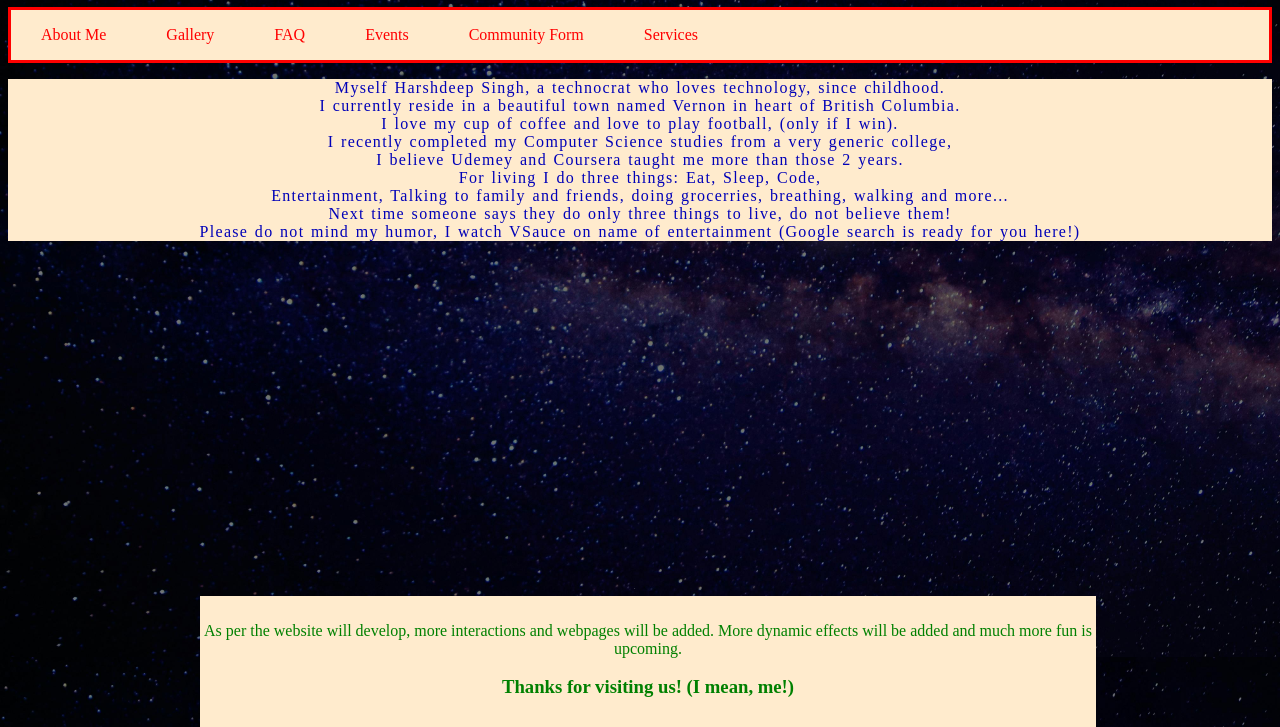
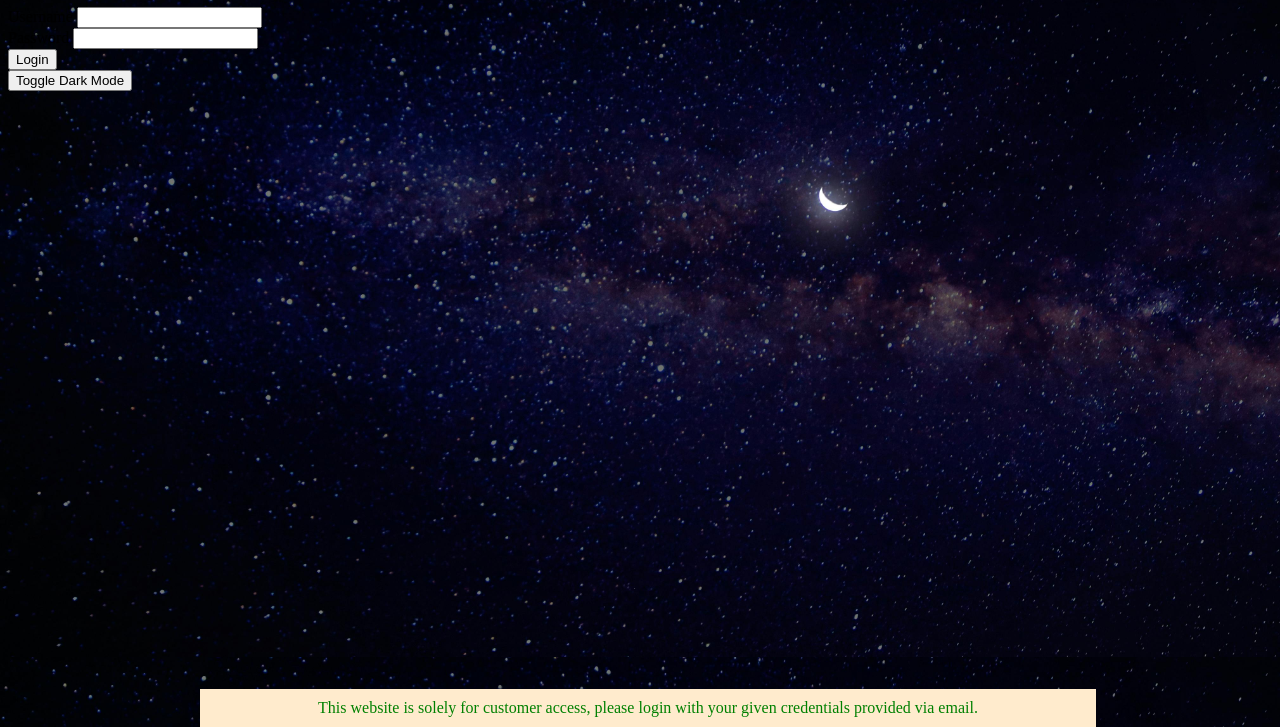
Before and after one commit to sirharshdeep/visualflares, a plain HTML site: page index.html in a window 1280 px wide. Shown: the part 73-800 px from the top of the page. Drawn offline with Linux system fonts and the light colour scheme.

Commit message:
The website is set to display VisualFlaresStudios

```diff
--- a/index.html
+++ b/index.html
@@ -3,48 +3,33 @@
 <head>
     <meta charset="UTF-8">
     <meta name="viewport" content="width=device-width, initial-scale=1.0">
-    <title>Harshdeep's Home</title>
+    <title>Visual Flares Studios - Login</title>
     <link rel="stylesheet" href="index.css">
-
 </head>
 <body>
-<div>
-<h1 id="headTitle">Welcome, from bottom of my heart.</h1>
-</div>
-<nav id="menuMain">
-    <ul>
-        <li><a href="C:\Users\mrhar\OneDrive\Desktop\Harshdeep\AboutMe\aboutMe.html">About Me</a></li>
-        <li><a href="C:\Users\mrhar\OneDrive\Desktop\Harshdeep\Gallery\gallery.html">Gallery</a></li>
-        <li><a href="C:\Users\mrhar\OneDrive\Desktop\Harshdeep\faq\faq.html">FAQ</a></li>
-        <li><a href="C:\Users\mrhar\OneDrive\Desktop\Harshdeep\Events\events.html">Events</a></li>
-        <li><a href="C:\Users\mrhar\OneDrive\Desktop\Harshdeep\CommunityForm\communityForm.html">Community Form</a></li>
-        <li><a href="C:\Users\mrhar\OneDrive\Desktop\Harshdeep\Services\services.html">Services</a></li>
-    </ul>
+    <div class="container">
+        <h1>Visual Flares Studios</h1>
+        <form action="https://www.google.com" method="get">
+            <div class="input-group">
+                <label for="username">Username</label>
+                <input type="text" id="username" name="username" required>
+            </div>
+            <div class="input-group">
+                <label for="password">Password</label>
+                <input type="password" id="password" name="password" required>
+            </div>
+            <button type="submit" class="login-button">Login</button>
+        </form>
+        <button id="theme-toggle" class="theme-toggle">Toggle Dark Mode</button>
+    </div>
+    <footer>
+        This website is solely for customer access, please login with your given credentials provided via email.
+    </footer>
 
-
-
-</nav>
-<div>
-<p id="intro">
-    Myself Harshdeep Singh, a technocrat who loves technology, since childhood.<br>
-    I currently reside in a beautiful town named Vernon in heart of British Columbia. <br>
-    I love my cup of coffee and love to play football, (only if I win). <br>
-    I recently completed my Computer Science studies from a very generic college, <br>
-     I believe Udemey and Coursera taught me more than those 2 years. <br>
-     For living I do three things: Eat, Sleep, Code, <br> Entertainment, Talking to family and friends, doing grocerries, breathing, walking and more... <br>
-     Next time someone says they do only three things to live, do not believe them! <br>
-     Please do not mind my humor, I watch VSauce on name of entertainment (Google search is ready for you here!) <br>
-     </p>
-    </div>
-<div id="Noter1">
-    <footer>
-        <p>As per the website will develop, more interactions and webpages will be added. More dynamic effects will be added and much more fun is upcoming.</p>
-        <h3>Thanks for visiting us! (I mean, me!)</h3>
-    </footer>
-</div>
-
-
-
-
+    <script>
+        document.getElementById('theme-toggle').addEventListener('click', function() {
+            document.body.classList.toggle('light-theme');
+        });
+    </script>
 </body>
 </html>
```
